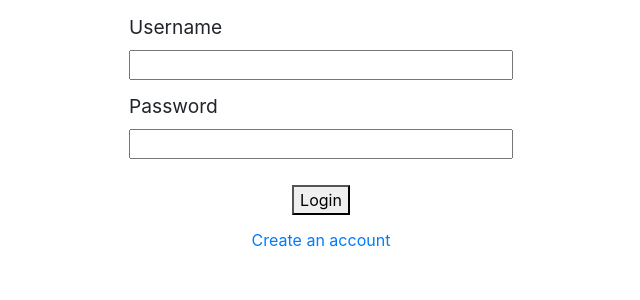
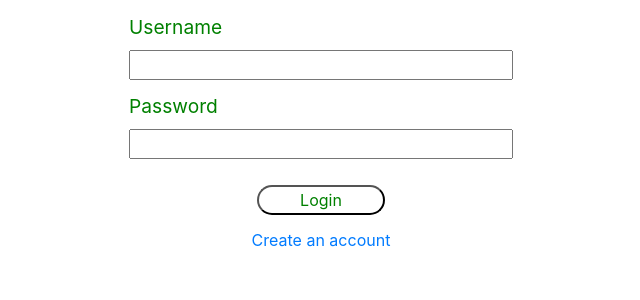
Before and after one commit to WaterMyPlants3/front-end, a React (Create React App) app in the folder front-end/: page /login in a window 1280 px wide. Shown: the top 300 px of the page, without its empty margins (319-959 px from the left). Built offline with nearby package versions, Linux system fonts and the light colour scheme.

Commit message:
Button styling

```diff
--- a/front-end/src/components/LoginForm.js
+++ b/front-end/src/components/LoginForm.js
@@ -12,11 +12,20 @@ const InputDiv = styled.div`
 
 const LoginButton = styled.button`
   margin: 1%;
+  border-radius: 15px;
+  width: 10%;
+  background: white;
+  color: green;
+  &:hover {
+    background: green;
+    color: white;
+  }
 `;
 
 const InputLabel = styled.label`
   text-align: start;
   font-size: 1.2rem;
+  color: green;
 `;
 
 const ErrorMessage = styled.div`
```
